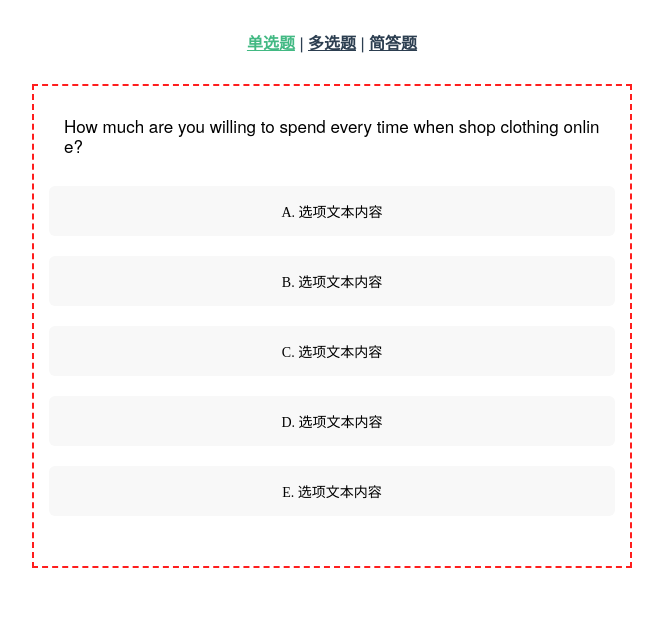
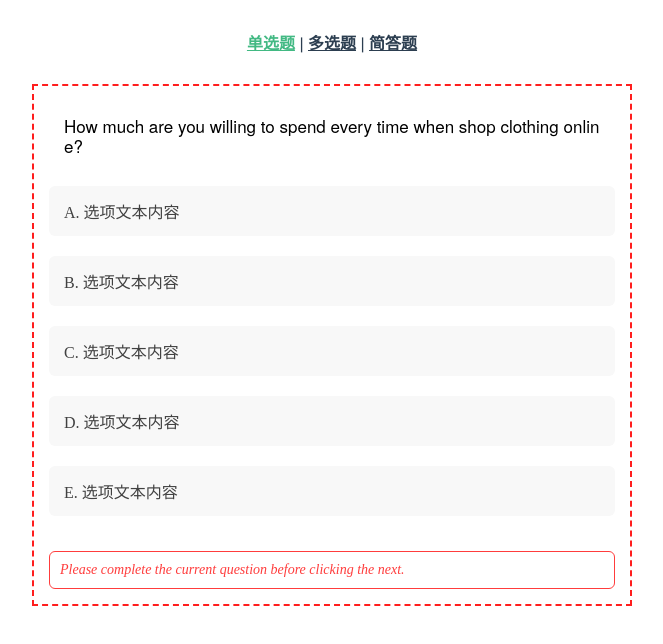
Before and after one commit to yisibell/aidol-questionnaire-ui, a Vue app: page /#/radio in a window 1280 px wide. Shown: the top 644 px of the page, without its empty margins (308-971 px from the left). Built offline with nearby package versions, Linux system fonts and the light colour scheme.

Commit message:
update: ai-block-tips 提示块组件

```diff
--- a/src/components/block-tips/index.vue
+++ b/src/components/block-tips/index.vue
@@ -1,10 +1,10 @@
 <template>
-  <div class="ai-block-tips">
+  <div class="ai-block-tips" :class="[{ 'is-active': isActive }]">
     <div class="ai-block-tips__content">
       <slot name="default"></slot>
     </div>
-    <div class="ai-block-tips__message">
-      <slot name="content">{{ content }}</slot>
+    <div v-show="isActive" class="ai-block-tips__message">
+      <slot name="content">{{ message }}</slot>
     </div>
   </div>
 </template>
@@ -22,6 +22,11 @@ export default {
       type: String,
       default: ''
     }
+  },
+  computed: {
+    isActive() {
+      return !!this.message
+    }
   }
 }
 </script>
--- a/src/components/choice/index.vue
+++ b/src/components/choice/index.vue
@@ -1,5 +1,4 @@
 <template>
-  <ai-block-tips>
   <div class="ai-choice">
     <ai-title :style="titleStyle" :content="titleContent" />
     <div class="ai-choice__list">
@@ -13,7 +12,6 @@
       ></div>
     </div>
   </div>
-  </ai-block-tips>
 </template>
 
 <script>
--- a/src/styles/modules/block-tips.scss
+++ b/src/styles/modules/block-tips.scss
@@ -1,4 +1,16 @@
 .ai-block-tips {
   padding: 15px;
-  border: 2px dashed #{$--color-danger};
+
+  &.is-active {
+    border: 2px dashed #{$--color-danger};
+  }
+
+  &__message {
+    padding: 10px;
+    border: 1px solid #{$--block-tips-message-color-danger};
+    border-radius: 6px;
+    color: $--block-tips-message-color-danger;
+    font-style: italic;
+    font-size: 14px;
+  }
 }
--- a/src/styles/modules/choice.scss
+++ b/src/styles/modules/choice.scss
@@ -5,7 +5,7 @@
 
     &__item {
       display: flex;
-      justify-content: center;
+      justify-content: flex-start;
       align-items: center;
       height: 50px;
       width: 100%;
@@ -15,13 +15,13 @@
       margin-bottom: 20px;
       box-sizing: border-box;
       cursor: pointer;
-      font-size: 14px;
+      font-size: 16px;
+      color: $--font-color-grey;
     }
 
     .is-active {
       background-color: $--choice-bg-color-active;
       font-size: 16px;
-      font-weight: 600;
     }
   }
 }
--- a/src/styles/modules/short-answer.scss
+++ b/src/styles/modules/short-answer.scss
@@ -1,6 +1,6 @@
 .ai-short-answer {
   &__content {
-    padding: 15px;
+    padding: 15px 0px;
 
     &__inner {
       width: 100%;
--- a/src/styles/themes/variables.scss
+++ b/src/styles/themes/variables.scss
@@ -10,3 +10,6 @@ $--font-color-black: #000000;
 $--choice-bg-color-default: #F8F8F8;
 // 选择题已选中背景色
 $--choice-bg-color-active: #B9E8FF;
+
+// ai-block-tips
+$--block-tips-message-color-danger: #FF3C3C;
--- a/src/views/radio.vue
+++ b/src/views/radio.vue
@@ -1,10 +1,12 @@
 <template>
   <div>
-    <ai-choice
-      v-model="checked"
-      :options="options"
-      title-content="How much are you willing to spend every time when shop clothing online?"
-    />
+    <ai-block-tips :message="validMessage">
+      <ai-choice
+        v-model="checked"
+        :options="options"
+        title-content="How much are you willing to spend every time when shop clothing online?"
+      />
+    </ai-block-tips>
   </div>
 </template>
 
@@ -13,6 +15,8 @@ export default {
   name: 'Radio',
   data() {
     return {
+      validMessage:
+        'Please complete the current question before clicking the next.',
       checked: '',
       options: [
         { label: 'A. 选项文本内容', value: 1 },
--- a/src/views/short-answer.vue
+++ b/src/views/short-answer.vue
@@ -1,9 +1,11 @@
 <template>
   <div>
-    <ai-short-answer
-      v-model="answer"
-      title-content="What is your fit preference?"
-    />
+    <ai-block-tips :message="validMessage">
+      <ai-short-answer
+        v-model="answer"
+        title-content="What is your fit preference?"
+      />
+    </ai-block-tips>
   </div>
 </template>
 
@@ -11,6 +13,8 @@
 export default {
   data() {
     return {
+      validMessage:
+        'Please complete the current question before clicking the next.',
       answer: ''
     }
   }
```
Lines whose indentation alone changed are shown as unchanged.
